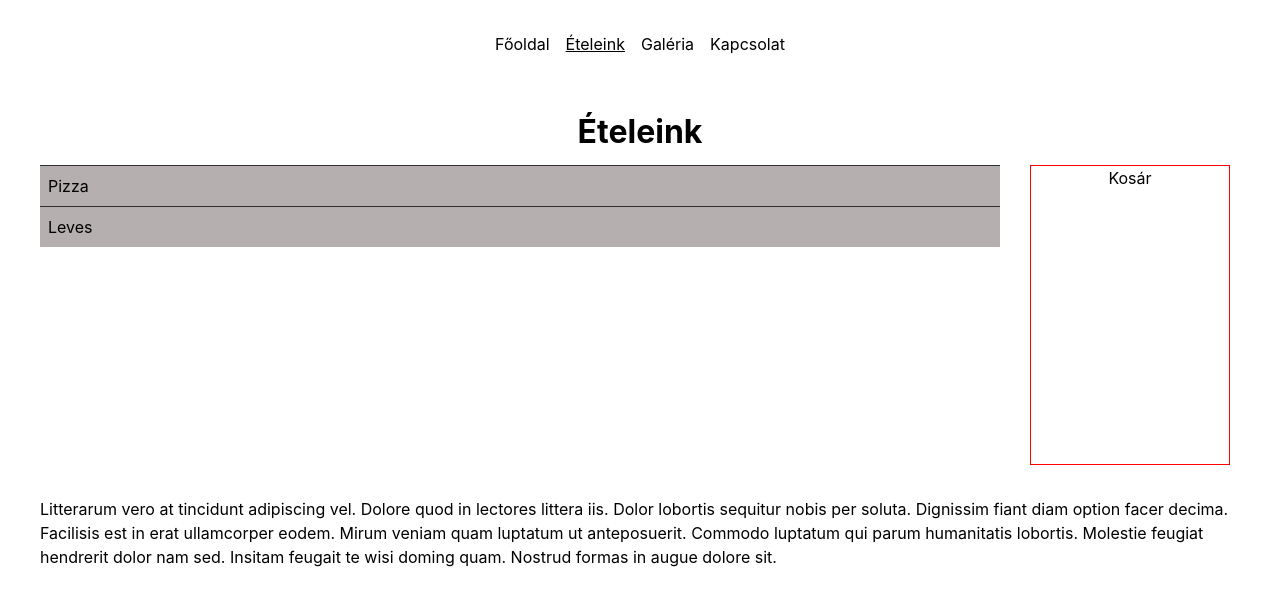
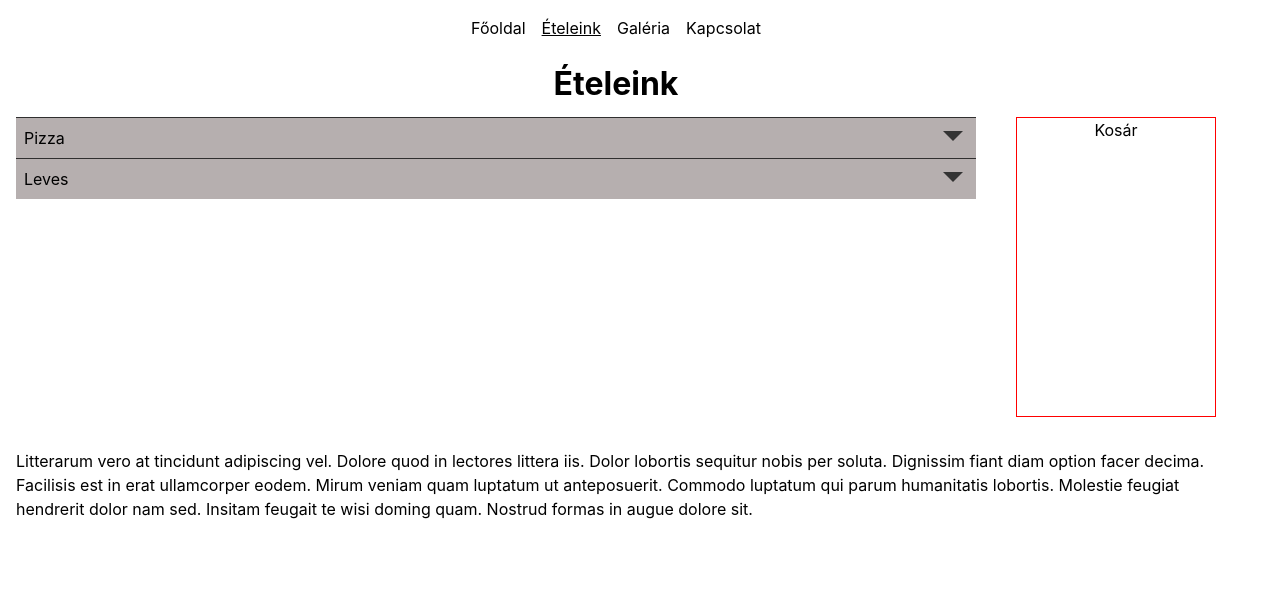
Before and after one commit to bipeti/pizzeria, a React (Create React App) app: page /foods in a window 1280 px wide. Shown: the top 606 px of the page. Built offline with nearby package versions, Linux system fonts and the light colour scheme.

Commit message:
FoodItem changed flexbox to grid and other styles.

```diff
--- a/src/components/Layout/Collapsible.css
+++ b/src/components/Layout/Collapsible.css
@@ -1,5 +1,5 @@
 .ReactCollapse--collapse {
-    transition: height 500ms;
+    transition: height 300ms;
 }
 
 .group {
@@ -7,9 +7,27 @@
     border-top: solid rgb(48, 47, 47) 1px;
     text-align: left;
     padding: 0.5rem;
+    cursor: pointer;
+    display: flex;
+    justify-content: space-between;
 }
 
 .ReactCollapse--content {
     color: black;
     background-color: white;
 }
+
+.arrow {
+    width: 0;
+    height: 0;
+    margin-top: 5px;
+    margin-right: 5px;
+    border-style: solid;
+    border-width: 10px 10px 0 10px;
+    border-color: #333 transparent transparent transparent;
+    transition: transform 0.3s;
+}
+
+.open .arrow {
+    transform: rotate(-180deg);
+}
--- a/src/components/Layout/Collapsible.tsx
+++ b/src/components/Layout/Collapsible.tsx
@@ -15,8 +15,12 @@ export const Collapsible = ({ title, children }: CollapsibleProps) => {
 
     return (
         <>
-            <div onClick={handleToggle} className="group">
+            <div
+                onClick={handleToggle}
+                className={`group ${isOpen ? "open" : ""}`}
+            >
                 {title}
+                <div className="arrow"></div>
             </div>
             <Collapse isOpened={isOpen}>{children}</Collapse>
         </>
--- a/src/components/Layout/MainNavigation.module.css
+++ b/src/components/Layout/MainNavigation.module.css
@@ -1,7 +1,7 @@
 .header {
     /* max-width: 60rem; */
     margin: auto;
-    padding: 2rem;
+    /* padding: 2rem; */
     display: flex;
     justify-content: center;
 }
--- a/src/components/Shop/Cart.module.css
+++ b/src/components/Shop/Cart.module.css
@@ -9,8 +9,8 @@
     height: 70px;
     border: solid 1px red;
     position: sticky;
-    bottom: 0px;
-    background-color: orangered;
+    bottom: 0;
+    background-color: #ff4500;
     color: white;
     opacity: 80%;
 }
@@ -21,10 +21,11 @@
         flex-flow: column wrap;
         align-content: center;
         width: var(--MAINCART-WIDTH);
-        height: 300px;
+        min-height: 300px;
         border: solid 1px red;
+        top: 30px;
         position: sticky;
-        top: 0px;
+        /* z-index: 1; */
     }
 
     .subcart {
--- a/src/components/Shop/Cart.tsx
+++ b/src/components/Shop/Cart.tsx
@@ -6,7 +6,9 @@ const Cart = () => {
         <>
             <div className={classes.maincart}>Kosár</div>
             {createPortal(
-                <div className={classes.subcart}>KisKosár</div>,
+                <div className={classes.subcart}>
+                    KisKosár - Nem írom át a Kinga kérésére
+                </div>,
                 document.body
             )}
         </>
--- a/src/components/Shop/FoodItem.module.css
+++ b/src/components/Shop/FoodItem.module.css
@@ -1,4 +1,45 @@
 .li {
-    padding: 1rem;
+    padding: 0.5rem 0;
+    /* text-align: left; */
+    border-bottom: solid 1px lightgray;
+    display: grid;
+    grid-template-areas: "name price button";
+    grid-auto-columns: auto 200px 60px;
+}
+
+.li:last-child {
+    border-bottom: none;
+}
+
+.name {
+    grid-area: name;
     text-align: left;
 }
+
+.name h3,
+p {
+    margin: 0;
+}
+
+.price {
+    grid-area: price;
+    /* margin: 1em; */
+    font-size: bigger;
+    /* padding-left: 1em; */
+    justify-self: end;
+    align-self: center;
+}
+
+.detailName {
+    font-size: small;
+}
+
+.detailPrice {
+    margin-left: 1em;
+}
+
+.orderbutton {
+    grid-area: button;
+    /* margin: 1em; */
+    place-self: center;
+}
--- a/src/components/Shop/FoodItem.tsx
+++ b/src/components/Shop/FoodItem.tsx
@@ -7,11 +7,50 @@ type FoodItemProps = {
 
 const FoodItem = ({ food }: FoodItemProps) => {
     return (
-        <>
-            <li className={classes.li}>
-                {food.id}, {food.name}, {food.price}
-            </li>
-        </>
+        <li className={classes.li}>
+            <div className={classes.name}>
+                <h3>{food.name}</h3>
+                <p>{food.description}</p>
+            </div>
+            <div className={classes.price}>
+                {food.prices !== undefined &&
+                    food.prices.length > 0 &&
+                    // if there are more prizes, not just 1
+                    food.prices.map((detail) => (
+                        <>
+                            <input
+                                type="radio"
+                                name={food.id.toString()}
+                                key={food.id + detail.name}
+                                id={food.id + detail.name}
+                                value={detail.price}
+                            ></input>
+                            <label
+                                htmlFor={food.id + detail.name}
+                                className={classes.detailName}
+                            >
+                                {detail.name}
+                            </label>
+                            <label
+                                htmlFor={food.id + detail.name}
+                                className={classes.detailPrice}
+                            >
+                                {detail.price} {" Ft"} <br></br>
+                            </label>
+                        </>
+                    ))}
+
+                {food.price && (
+                    // if there is just 1 prize available
+                    <div className={classes.price}>
+                        <p>{food.price} Ft</p>
+                    </div>
+                )}
+            </div>
+            <div className={classes.orderbutton}>
+                <input type="button" value="KOS" />
+            </div>
+        </li>
     );
 };
 
--- a/src/components/Shop/Foods.module.css
+++ b/src/components/Shop/Foods.module.css
@@ -1,7 +1,7 @@
 .outer {
     display: flex;
     flex-flow: row wrap;
-    gap: 30px;
+    justify-content: space-between;
 }
 
 .products {
--- a/src/components/Shop/Foods.tsx
+++ b/src/components/Shop/Foods.tsx
@@ -35,6 +35,7 @@ const DUMMY_PRODUCTS: Food[] = [
         prices: [
             { name: "32 cm", price: 3440 },
             { name: "45 cm", price: 5250 },
+            { name: "52 cm", price: 6550 },
         ],
         extras: [
             { name: "lila hagyma", price: 50 },
--- a/src/index.css
+++ b/src/index.css
@@ -18,7 +18,7 @@ body {
     --FONT-SIZE: calc(15px + 0.390625vw);
     line-height: 24px;
     max-width: 1200px;
-    margin: auto;
+    margin: 1em;
 
     /*---CART---*/
     --MAINCART-WIDTH: 200px;
```
